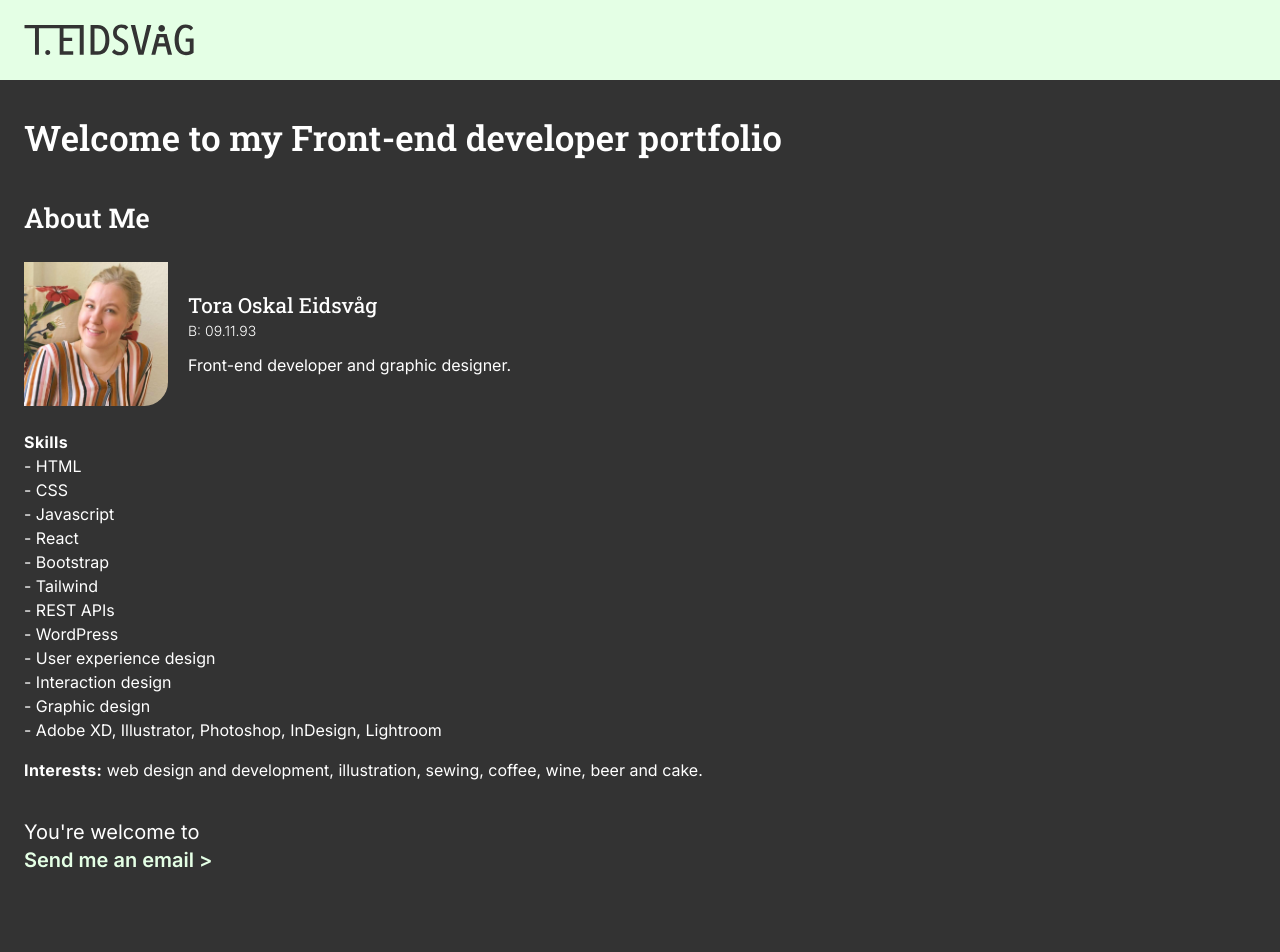
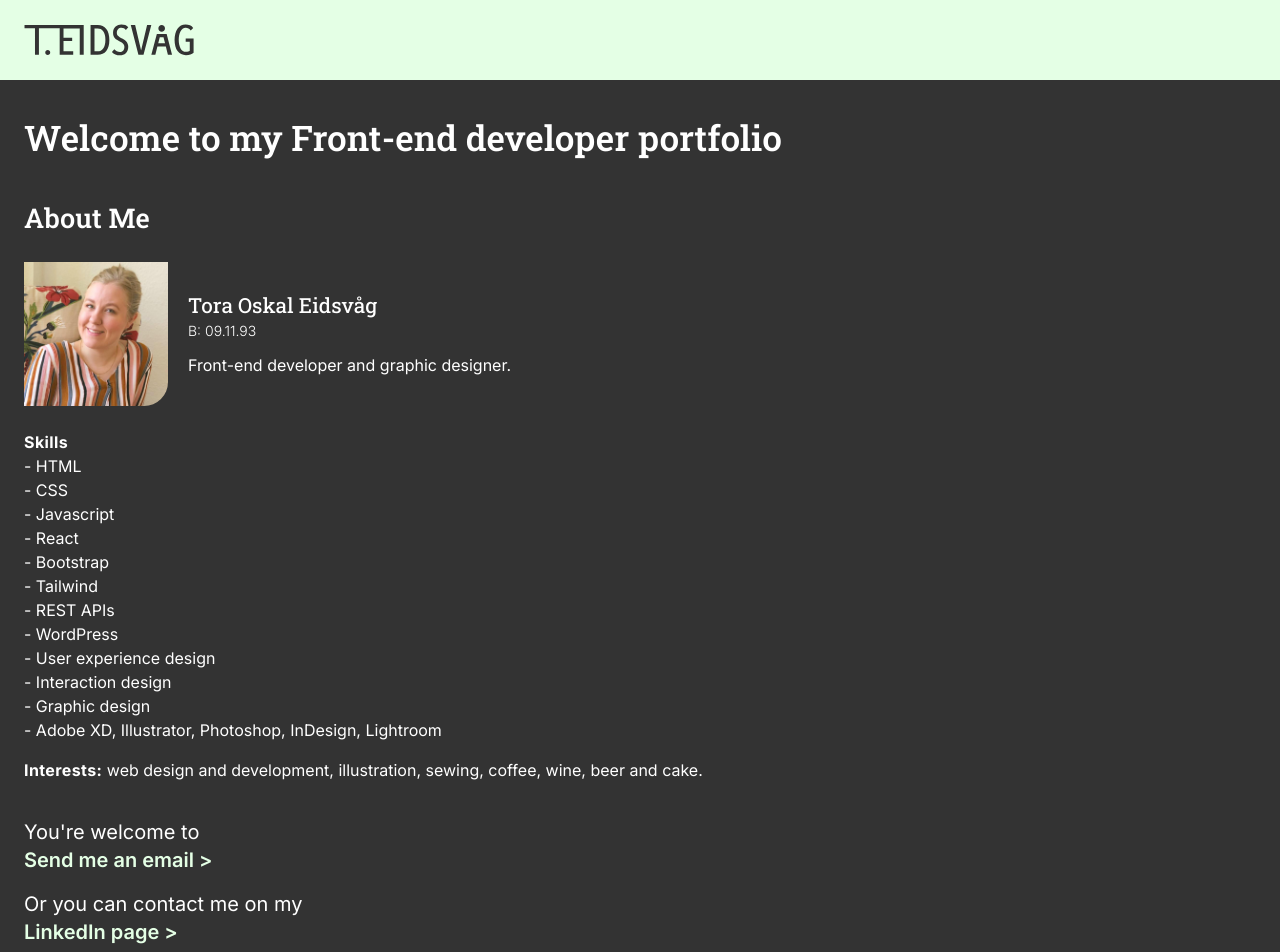
Before and after one commit to toratapp/teidsvag-portfolio, a React (Vite) app: page /#/ in a window 1280 px wide. Shown: the top 952 px of the page. Built offline with nearby package versions, Linux system fonts and the light colour scheme.

Commit message:
Adds more content to main section

```diff
--- a/src/components/homePageContent/ContactEmailLinkedIn.jsx
+++ b/src/components/homePageContent/ContactEmailLinkedIn.jsx
@@ -1,8 +1,10 @@
 function ContactEmailLinkedIn() {
   return (
-    <div className="mt-9">
-      <p className="text-xl">You&apos;re welcome to</p>
-      <a href="mailto:tora@teidsvag.com" className="text-xl block inter-text-link text-primary">Send me an email &gt;</a>
+    <div className="mt-9 text-xl">
+      <p>You&apos;re welcome to</p>
+      <a href="mailto:tora@teidsvag.com" className="block inter-text-link text-primary">Send me an email &gt;</a>
+      <p className="mt-4">Or you can contact me on my</p>
+      <a href="https://linkedin.com/in/toraoeidsvag/" className="block inter-text-link text-primary">LinkedIn page &gt;</a>
     </div>
    );
 }
```
